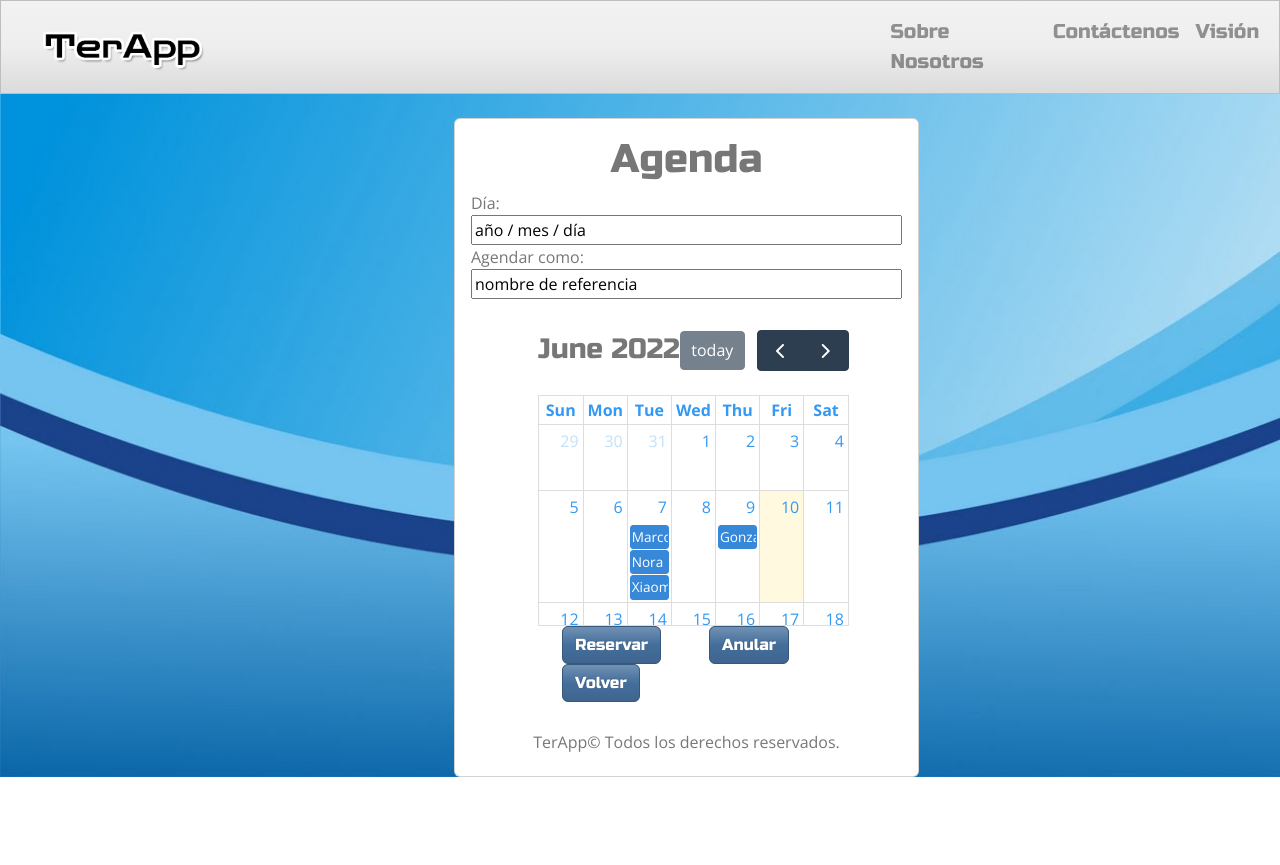
After one commit to marcosegutierrez/TerApp_TPDI, a Flask app: page /calendar in a window 1280 px wide. The commit adds this page. Shown: the top 865 px of the page. Run offline with Flask 2, Linux system fonts and the light colour scheme; lists and menus that the app fills with data are empty; some libraries are stand-ins or nearby versions.

Commit message:
primer subida

```diff
--- a/App.py
+++ b/App.py
@@ -7,7 +7,7 @@ app = Flask(__name__)
 # Mysql Connection
 app.config['MYSQL_HOST'] = 'localhost'
 app.config['MYSQL_USER'] = 'root'
-app.config['MYSQL_PASSWORD'] = 'root'
+app.config['MYSQL_PASSWORD'] = ''
 app.config['MYSQL_DB'] = 'terapp'
 mysql = MySQL(app)
 
@@ -157,6 +157,31 @@ def delete_patient(id):
 def Personalized_Welcomed():
     return render_template('Personalized_Welcome.html')
 
+events = [
+    {
+        'todo' : 'Xiaomi',
+        'date' : '2022-06-07',
+    },
+    {
+        'todo' : 'Nora',
+        'date' : '2022-06-07',
+    },
+    {
+        'todo' : 'Marcos',
+        'date' : '2022-06-07',
+    },
+    {
+        'todo' : 'Gonzalo',
+        'date' : '2022-06-09',
+    },
+
+]
+
+@app.route('/calendar')
+def calendar():
+   return render_template('calendar.html',
+   events = events)
+
 # ------------------------INICIO------------------------------
 
 
--- a/templates/Personalized_Welcome.html
+++ b/templates/Personalized_Welcome.html
@@ -16,6 +16,10 @@
                 <input type="button" class="btn btn-primary btn-bg mx-4" value="Pacientes">
             </a>
 
+            <a href="/calendar">
+                <input type="button" class="btn btn-primary btn-bg mx-4" value="Agenda">
+            </a>
+
 
             <a href="/beginning">
                 <input type="button" class="btn btn-primary btn-bg mx-4" value="Cerrar Sesión">
--- /dev/null
+++ b/templates/calendar.html
@@ -0,0 +1,52 @@
+{% extends 'layout.html' %}
+
+{% block body %}
+<head>
+<title>Agenda</title>
+        <link rel="stylesheet" href="https://cdn.jsdelivr.net/npm/fullcalendar@5.11.0/main.min.css">
+        <script src="https://cdn.jsdelivr.net/npm/fullcalendar@5.11.0/main.min.js"></script>
+</head>
+<div class="col-md-5 pt-4 offset-md-4">
+    <div class="card card-body">
+        <h1 class="text-center">Agenda</h1>
+        <label for="Día_turno">Día:</label>
+        <input type="text" name="Día" placeholder="#" value="año / mes / día" class="#">
+        <label for="referencia">Agendar como:</label>
+        <input type="text" name="referencia" placeholder="#" value="nombre de referencia" class="#">
+        <div class="btn-toolbar offset-md-1 ">
+        <div id="calendar"></div>
+        <script>
+            let calendarEl = document.getElementById
+            ('calendar');
+
+            let calendar = new FullCalendar.Calendar
+            (calendarEl, {
+                events : [
+                    {% for event in events %}
+                    {
+                        title : '{{event.todo}}',
+                        start : '{{event.date}}',
+                    },
+                    {% endfor%}
+                ]
+            });
+
+            calendar.render();
+        </script>
+            <button type="submit" class="btn btn-primary btn-bg mx-4">
+                Reservar
+            </button>
+            <button type="submit" class="btn btn-primary btn-bg mx-4">
+                Anular
+            </button>
+
+            <a href="/personalized_welcome">
+                <input type="button" value="Volver" class="btn btn-primary btn-bg mx-4">
+            </a>
+         </div>
+        <h6 class="text-center">TerApp© Todos los derechos reservados.</h6>
+    </div>
+</div>
+
+
+{% endblock %}
```
